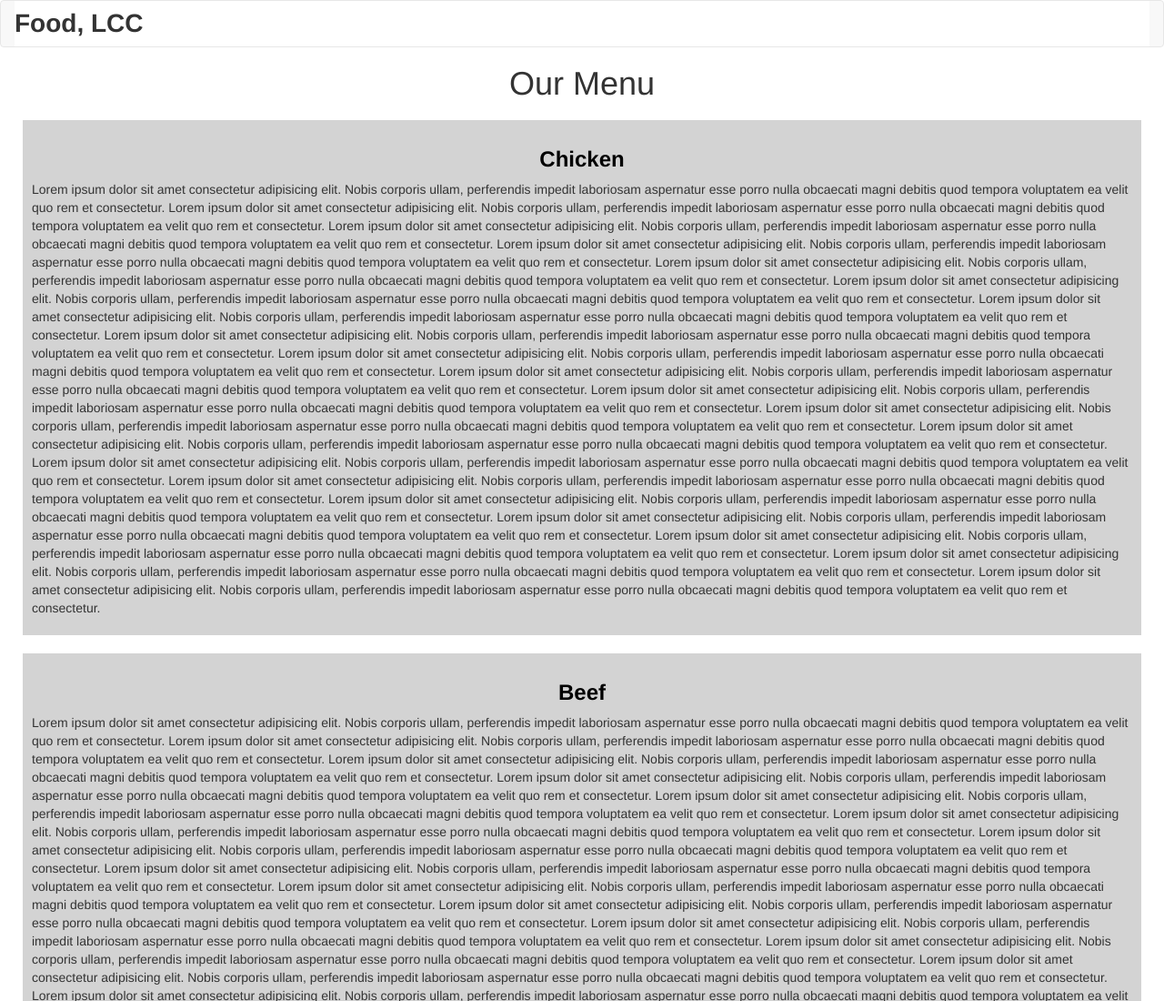
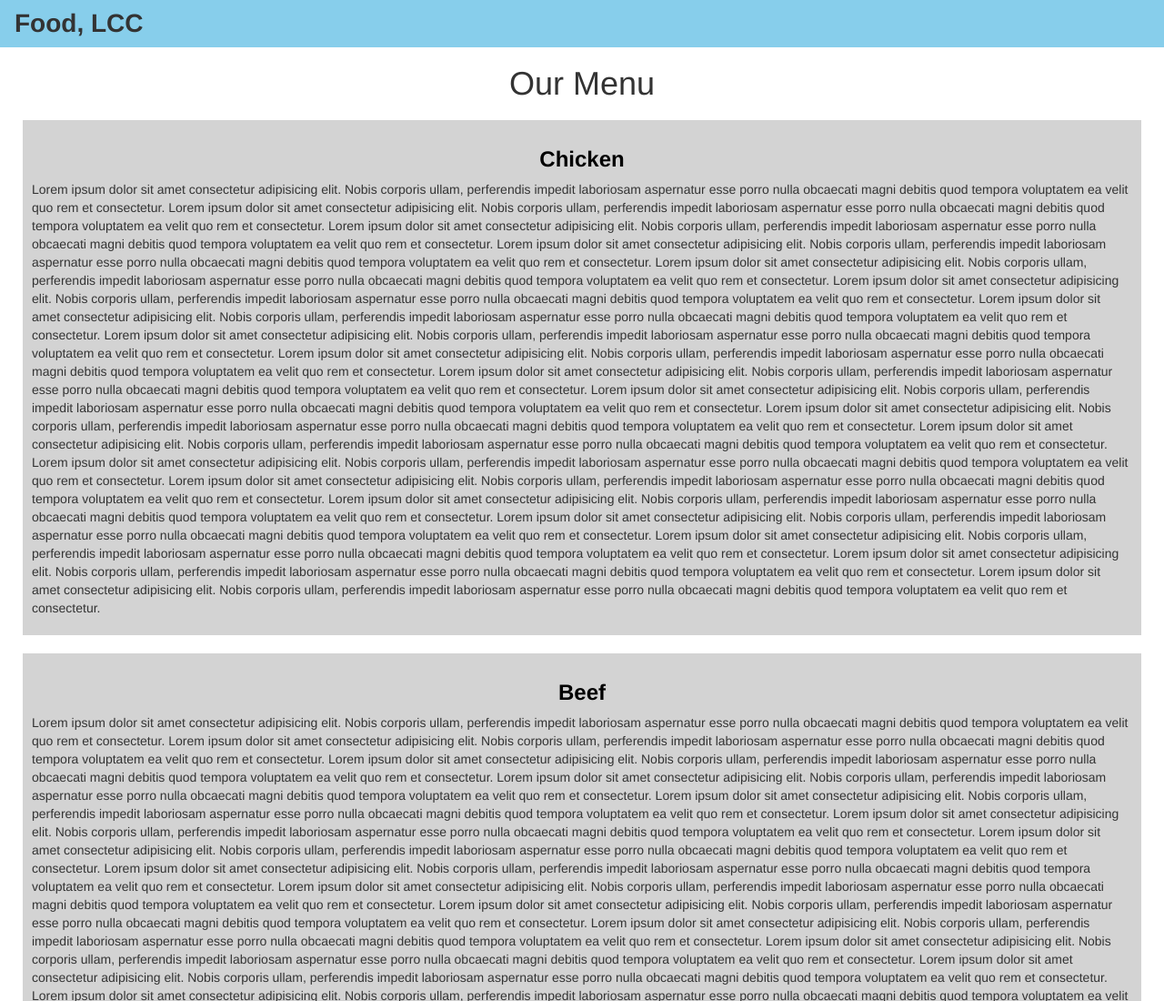
Before and after one commit to UThan/coursera_assignment, a website: page mod3_solution/index.html in a window 1280 px wide. Shown: the top 1100 px of the page at 91% size. Drawn offline with Linux system fonts and the light colour scheme.

Commit message:
change color

```diff
--- a/mod3_solution/css/styles.css
+++ b/mod3_solution/css/styles.css
@@ -15,11 +15,14 @@
     font-weight: bold;
 }
 
-#navbar-menu{
-    background-color: white;
+.navbar-default{
+    background-color: skyblue !important;
+    border-color: skyblue !important;
+    border-radius: 0 !important;
 }
 
 #navbar-menu>ul>li{
     border: 2px black solid;
     margin: 1px;
+    background-color: whitesmoke;
 }
```
